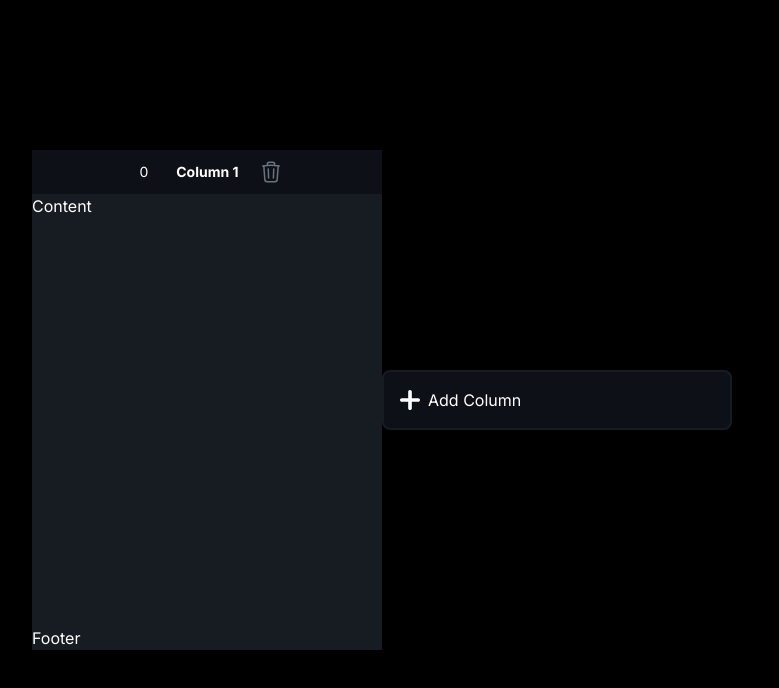
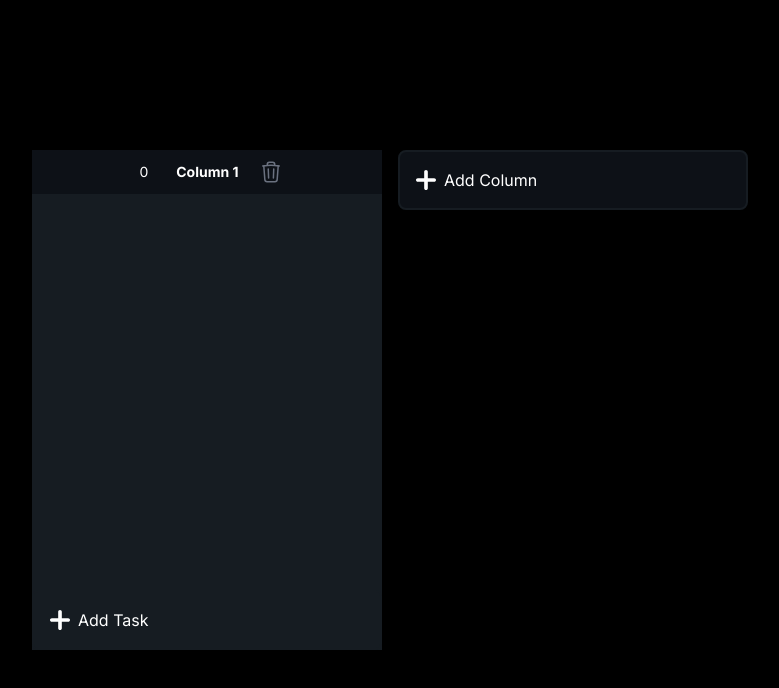
Before and after one commit to shobhitexe/kanban-board, a Next.js app: page / in a window 1280 px wide. Both pictures are taken after a click on the button "Add Column". Shown: the top 688 px of the page, without its empty margins (8-787 px from the left). Built offline with nearby package versions, Linux system fonts and the light colour scheme.

Commit message:
Added DND/Kit and built draggable columns

```diff
--- a/package.json
+++ b/package.json
@@ -9,6 +9,8 @@
     "lint": "next lint"
   },
   "dependencies": {
+    "@dnd-kit/core": "^6.0.8",
+    "@dnd-kit/sortable": "^7.0.2",
     "@types/node": "20.6.2",
     "@types/react": "18.2.21",
     "@types/react-dom": "18.2.7",
--- a/src/components/ColumnContainer.tsx
+++ b/src/components/ColumnContainer.tsx
@@ -1,21 +1,92 @@
+import PlusIcon from "@/icons/PlusIcon";
 import TrashIcon from "@/icons/TrashIcon";
-import { ColumnsType } from "@/types";
+import { ColumnsType, IDType, TaskType } from "@/types";
+import { useSortable } from "@dnd-kit/sortable";
+import { CSS } from "@dnd-kit/utilities";
+import { useState } from "react";
+import TaskCard from "./TaskCard";
 
 type ColumnContainerProps = {
   column: ColumnsType;
+  deleteColumn: (id: IDType) => void;
+  updateColumn: (id: IDType, title: string) => void;
+  createTask: (columnId: IDType) => void;
+  tasks: TaskType[];
+  deleteTask: (id: IDType) => void;
+  updateTask: (id: IDType, content: string) => void;
 };
 
-export default function ColumnContainer({ column }: ColumnContainerProps) {
+export default function ColumnContainer({
+  column,
+  deleteColumn,
+  updateColumn,
+  createTask,
+  tasks,
+  deleteTask,
+  updateTask,
+}: ColumnContainerProps) {
+  const [editMode, setEditMode] = useState<boolean>(false);
+
+  const {
+    setNodeRef,
+    attributes,
+    listeners,
+    transform,
+    transition,
+    isDragging,
+  } = useSortable({
+    id: column.id,
+    data: {
+      type: "Column",
+      column,
+    },
+    disabled: editMode,
+  });
+
+  const style = { transition, transform: CSS.Transform.toString(transform) };
+
+  if (isDragging) {
+    return (
+      <div
+        ref={setNodeRef}
+        style={style}
+        className=" bg-columnBackgroundColor w-[350px] h-[500px] max-h-[500px] flex flex-col"
+      ></div>
+    );
+  }
+
   return (
-    <div className=" bg-columnBackgroundColor w-[350px] h-[500px] max-h-[500px] flex flex-col">
-      <div className="flex gap-2 items-center w-full justify-center bg-mainBackgroundColor">
+    <div
+      ref={setNodeRef}
+      style={style}
+      className=" bg-columnBackgroundColor w-[350px] h-[500px] max-h-[500px] flex flex-col"
+    >
+      <div
+        {...attributes}
+        {...listeners}
+        onClick={() => setEditMode(true)}
+        className="flex gap-2 items-center w-full justify-center bg-mainBackgroundColor"
+      >
         <div className="flex justify-center px-2 py-1 text-sm rounded-full">
           0
         </div>
         <div className=" text-sm cursor-grab rounded-md rounded-b-none p-3 font-bold">
-          {column.title}
+          {!editMode && column.title}
+          {editMode && (
+            <input
+              value={column.title}
+              className="bg-black focus:border-rose-500 rounded outline-none px-2"
+              onChange={(e) => updateColumn(column.id, e.target.value)}
+              autoFocus
+              onBlur={() => setEditMode(false)}
+              onKeyDown={(e) => {
+                if (e.key !== "Enter") return;
+                setEditMode(false);
+              }}
+            ></input>
+          )}
         </div>
-        <button>
+        <button onClick={() => deleteColumn(column.id)}>
           <TrashIcon
             width={24}
             height={24}
@@ -24,8 +95,25 @@ export default function ColumnContainer({ column }: ColumnContainerProps) {
         </button>
       </div>
 
-      <div className="flex flex-grow">Content</div>
-      <div>Footer</div>
+      <div className="flex flex-grow flex-col gap-4 p-2 overflow-x-hidden overflow-y-auto">
+        {tasks.map((task) => (
+          <TaskCard
+            key={task.id}
+            task={task}
+            deleteTask={deleteTask}
+            updateTask={updateTask}
+          />
+        ))}
+      </div>
+      <button
+        onClick={() => {
+          createTask(column.id);
+        }}
+        className="flex gap-2 items-center border-columnBackgroundColor border-2 rounded-md p-4 hover:bg-mainBackgroundColor hover:text-rose-500 active:bg-black"
+      >
+        <PlusIcon width={20} height={20} />
+        Add Task
+      </button>
     </div>
   );
 }
--- a/src/components/KanbanBoard.tsx
+++ b/src/components/KanbanBoard.tsx
@@ -1,14 +1,32 @@
 "use client";
 
-import { useState } from "react";
-import { ColumnsType } from "../types";
+import { useMemo, useState, useEffect } from "react";
+import { ColumnsType, IDType, TaskType } from "../types";
 import PlusIcon from "@/icons/PlusIcon";
 import ColumnContainer from "./ColumnContainer";
+import {
+  DndContext,
+  DragEndEvent,
+  DragOverlay,
+  DragStartEvent,
+  PointerSensor,
+  useSensor,
+  useSensors,
+} from "@dnd-kit/core";
+import { SortableContext, arrayMove } from "@dnd-kit/sortable";
+import { createPortal } from "react-dom";
 
 export default function KanbanBoard() {
+  const [mounted, setMounted] = useState<boolean>(false);
+
   const [columns, setColumns] = useState<ColumnsType[]>([]);
+  const [activeColumn, setActiveColumn] = useState<ColumnsType | null>(null);
 
-  console.log(columns);
+  const [tasks, setTasks] = useState<TaskType[]>([]);
+
+  const columnsId = useMemo(() => columns.map((col) => col.id), [columns]);
+
+  useEffect(() => setMounted(true), []);
 
   function createNewColumn() {
     const columnsToAdd: ColumnsType = {
@@ -19,27 +37,139 @@ export default function KanbanBoard() {
     setColumns([...columns, columnsToAdd]);
   }
 
+  function deleteColumn(id: IDType) {
+    const filteredColumns = columns.filter((col) => col.id !== id);
+    setColumns(filteredColumns);
+  }
+
+  function updateColumn(id: IDType, title: string) {
+    const newColumns = columns.map((col) => {
+      if (col.id !== id) return col;
+      return { ...col, title };
+    });
+
+    setColumns(newColumns);
+  }
+
   function generateID() {
     return Math.floor(Math.random() * 10001);
   }
 
+  function onDragStart(event: DragStartEvent) {
+    if (event.active.data.current?.type === "Column") {
+      setActiveColumn(event.active.data.current.column);
+      return;
+    }
+  }
+
+  function onDragEnd(event: DragEndEvent) {
+    const { active, over } = event;
+
+    if (!over) return;
+
+    const activeColumnId = active.id;
+    const overColumnId = over.id;
+
+    if (activeColumnId === overColumnId) return;
+
+    setColumns((columns) => {
+      const activeColumnIndex = columns.findIndex(
+        (column) => column.id === activeColumnId
+      );
+
+      const overColumnIndex = columns.findIndex(
+        (column) => column.id === overColumnId
+      );
+
+      return arrayMove(columns, activeColumnIndex, overColumnIndex);
+    });
+  }
+
+  const sensor = useSensors(
+    useSensor(PointerSensor, {
+      activationConstraint: {
+        distance: 3,
+      },
+    })
+  );
+
+  function createTask(columnId: IDType) {
+    const newTask: TaskType = {
+      id: generateID(),
+      columnId: columnId,
+      content: `Task ${tasks.length + 1}`,
+    };
+
+    setTasks([...tasks, newTask]);
+  }
+
+  function deleteTask(id: IDType) {
+    const newTasks = tasks.filter((task) => task.id !== id);
+    setTasks(newTasks);
+  }
+
+  function updateTask(id: IDType, content: string) {
+    const newTasks = tasks.map((task) => {
+      if (task.id !== id) return task;
+      return { ...task, content };
+    });
+
+    setTasks(newTasks);
+  }
+
   return (
     <div className="m-auto flex min-h-screen w-full items-center overflow-x-auto overflow-y-hidden px-[40px]">
+      <DndContext
+        sensors={sensor}
+        onDragStart={onDragStart}
+        onDragEnd={onDragEnd}
+      >
         <div className="am-auto flex gap-4">
           <div className="flex gap-2">
+            <SortableContext items={columnsId}>
               {columns.map((column) => (
-            <ColumnContainer key={`${column.id}`} column={column} />
+                <ColumnContainer
+                  key={`${column.id}`}
+                  column={column}
+                  deleteColumn={deleteColumn}
+                  updateColumn={updateColumn}
+                  createTask={createTask}
+                  tasks={tasks.filter((task) => task.columnId === column.id)}
+                  deleteTask={deleteTask}
+                  updateTask={updateTask}
+                />
               ))}
+            </SortableContext>
           </div>
-      </div>
-
           <button
             onClick={() => createNewColumn()}
             className="h-[60px] w-[350px] min-w-[350px] items-center cursor-pointer rounded-lg bg-mainBackgroundColor border-2 border-columnBackgroundColor p-4 ring-rose-500 hover:ring-2 flex gap-2"
           >
             <PlusIcon width={20} height={20} />
             Add Column
-      </button>
+          </button>{" "}
+        </div>
+        {mounted
+          ? createPortal(
+              <DragOverlay>
+                {activeColumn && (
+                  <ColumnContainer
+                    column={activeColumn}
+                    deleteColumn={deleteColumn}
+                    updateColumn={updateColumn}
+                    createTask={createTask}
+                    tasks={tasks.filter(
+                      (task) => task.columnId === activeColumn.id
+                    )}
+                    deleteTask={deleteTask}
+                    updateTask={updateTask}
+                  />
+                )}
+              </DragOverlay>,
+              document.body
+            )
+          : null}
+      </DndContext>
     </div>
   );
 }
```
Also changed, not shown: 1 other file (tests, documents, lock files or other folders). Lines whose indentation alone changed are shown as unchanged.
